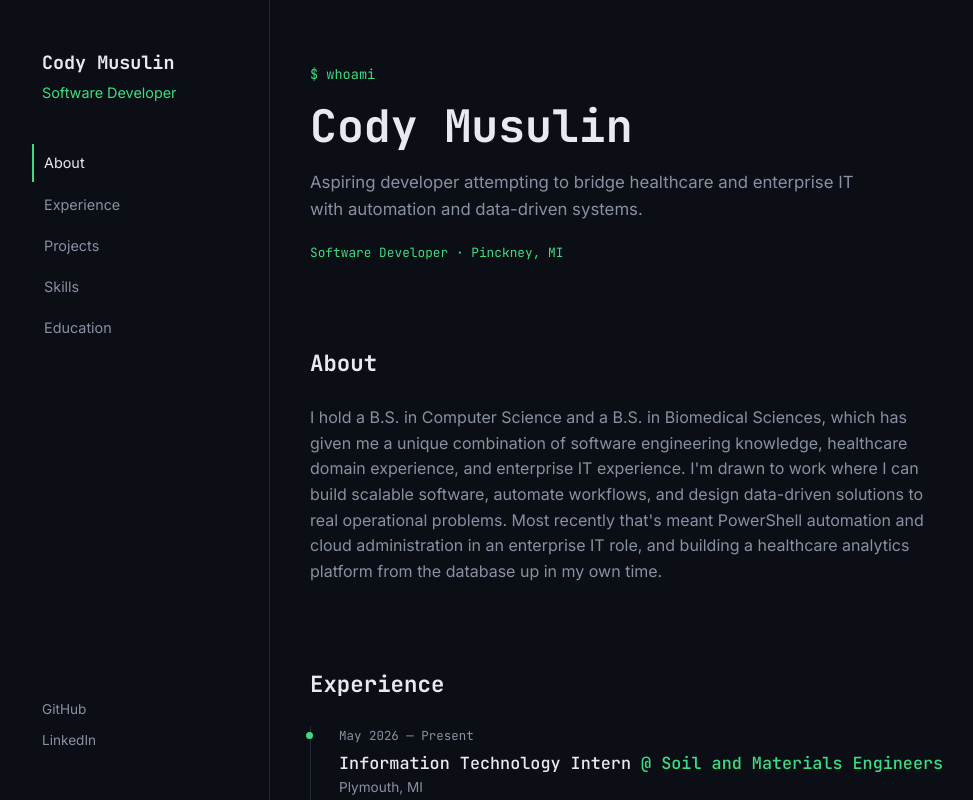
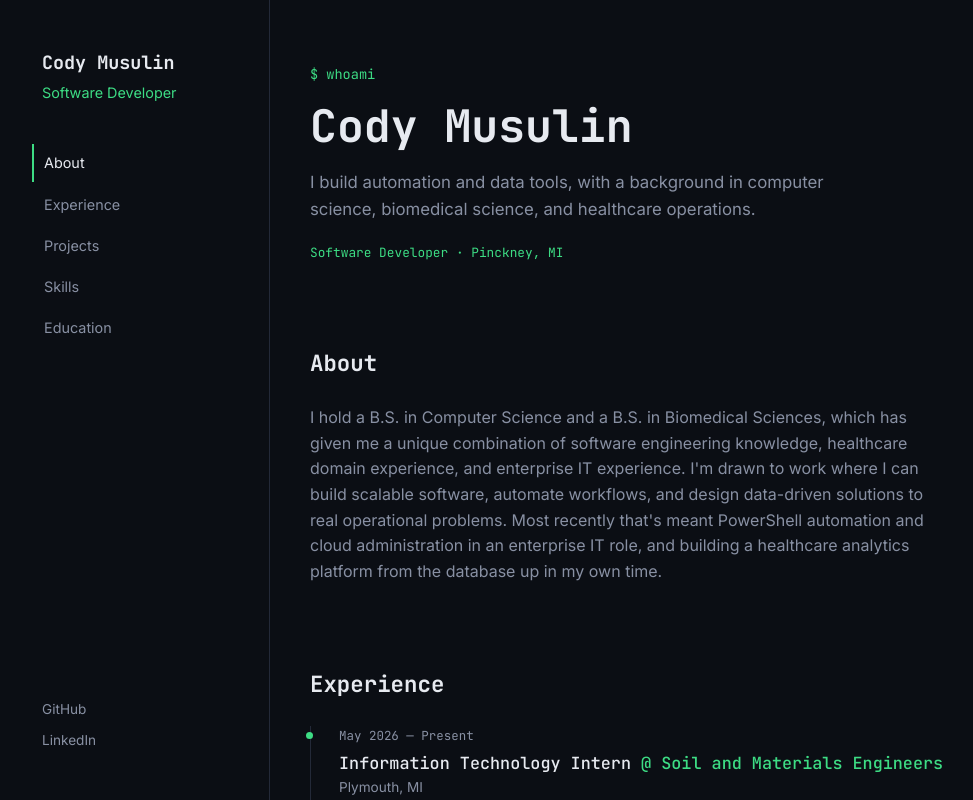
Before and after one commit to Codytm/cmusulindev, a React (Vite) app: page / in a window 1280 px wide. Shown: the top 800 px of the page, without its empty margins (80-1053 px from the left). Built offline with nearby package versions, Linux system fonts and the light colour scheme.

Commit message:
Updated tagline

```diff
--- a/src/data/resume.ts
+++ b/src/data/resume.ts
@@ -3,7 +3,7 @@ export const profile = {
   name: "Cody Musulin",
   role: "Software Developer",
   location: "Pinckney, MI",
-  tagline: "Aspiring developer attempting to bridge healthcare and enterprise IT with automation and data-driven systems.",
+  tagline: "I build automation and data tools, with a background in computer science, biomedical science, and healthcare operations.",
   bio: "I hold a B.S. in Computer Science and a B.S. in Biomedical Sciences, which has given me a unique combination of software engineering knowledge, healthcare domain experience, and enterprise IT experience. I'm drawn to work where I can build scalable software, automate workflows, and design data-driven solutions to real operational problems. Most recently that's meant PowerShell automation and cloud administration in an enterprise IT role, and building a healthcare analytics platform from the database up in my own time.",
   email: "",
   github: "https://github.com/Codytm/",
```
